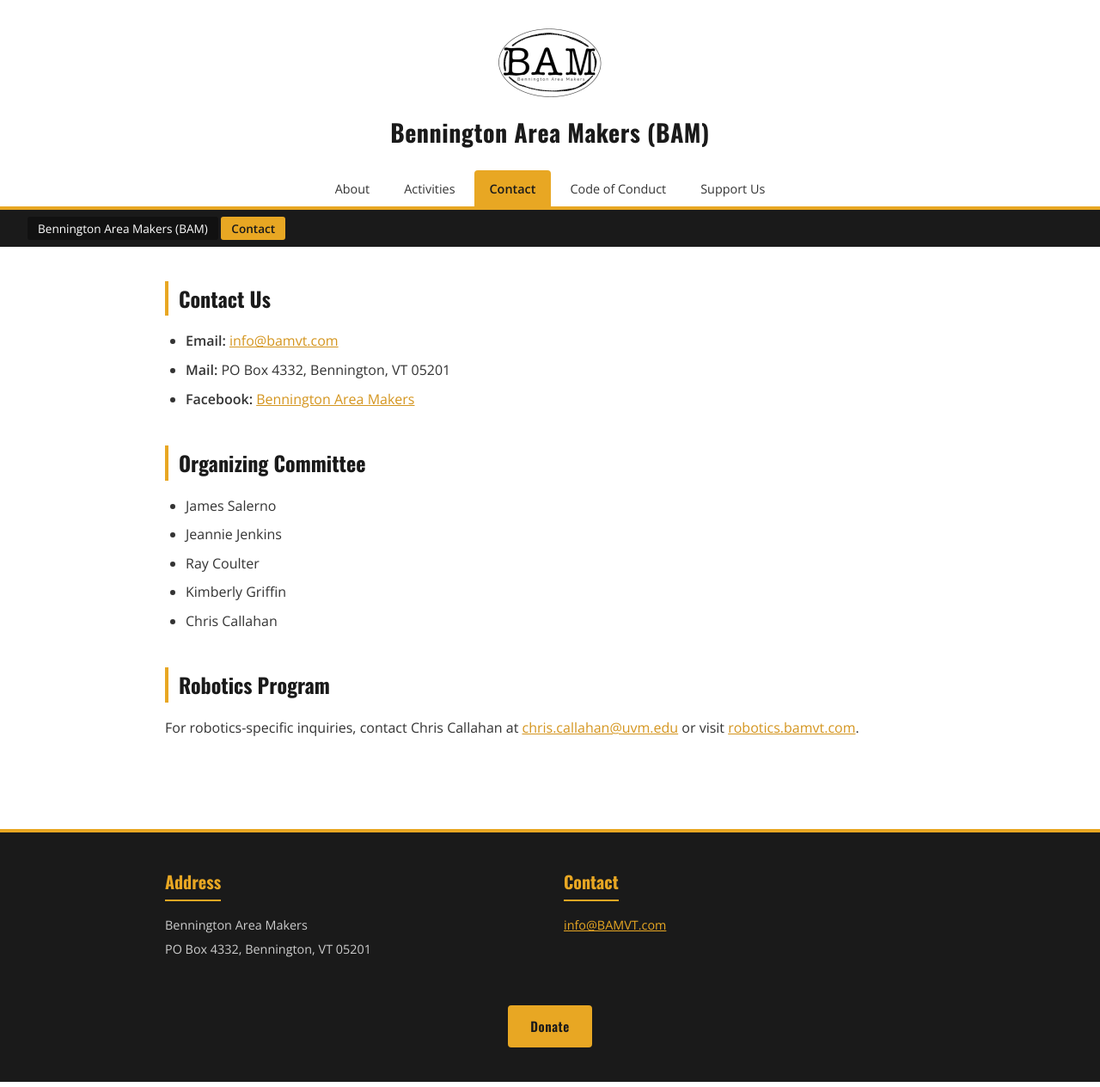
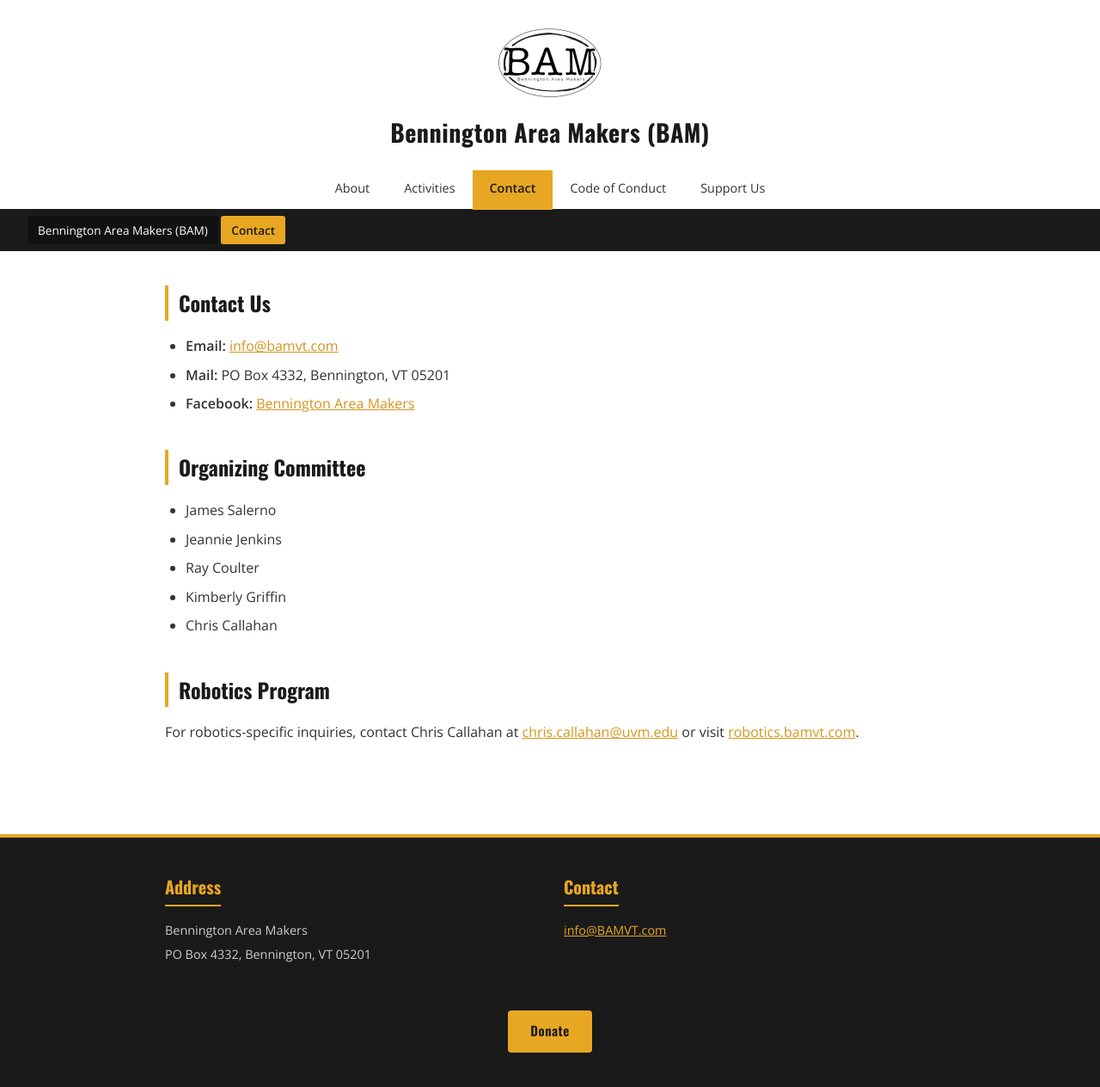
Before and after one commit to bennington-area-robotics/bamvt.com, a Jekyll site: the page built from contact.md, in a window 1280 px wide. Shown: the whole page at 86% size. Built offline with Jekyll 4.4.1, drawn with Linux system fonts in a browser that asks for light colours.

Commit message:
styllgin changes

```diff
--- a/_layouts/default.html
+++ b/_layouts/default.html
@@ -38,7 +38,6 @@
       background: var(--white);
       text-align: center;
       padding: 2rem 1rem 0;
-      border-bottom: 4px solid var(--gold);
     }
     .logo {
       width: 120px;
@@ -62,20 +61,20 @@
     nav {
       display: flex;
       justify-content: center;
-      gap: 0.25rem;
+      gap: 0;
       flex-wrap: wrap;
-      padding-bottom: 0;
+      margin-bottom: -1px;
     }
     nav a {
       font-family: 'Open Sans', sans-serif;
       font-size: 0.9rem;
       color: var(--text);
       text-decoration: none;
-      padding: 0.5rem 1rem;
-      border: 2px solid transparent;
-      border-bottom: none;
-      border-radius: 4px 4px 0 0;
+      padding: 0.6rem 1.25rem;
+      border: none;
+      border-bottom: 3px solid transparent;
       transition: all 0.2s;
+      position: relative;
     }
     nav a:hover {
       color: var(--dark);
@@ -85,21 +84,23 @@
       background: var(--gold);
       color: var(--dark);
       font-weight: 600;
-      border-color: var(--gold);
+      border-bottom-color: var(--gold);
     }
 
     /* Breadcrumb */
     .breadcrumb {
       background: var(--dark);
-      padding: 0.6rem 2rem;
+      padding: 0.5rem 2rem;
       font-size: 0.85rem;
+      border-top: none;
     }
     .breadcrumb a,
     .breadcrumb span {
       color: var(--white);
       text-decoration: none;
-      padding: 0.25rem 0.75rem;
+      padding: 0.3rem 0.75rem;
       border-radius: 3px;
+      display: inline-block;
     }
     .breadcrumb a {
       background: var(--darker);
```
